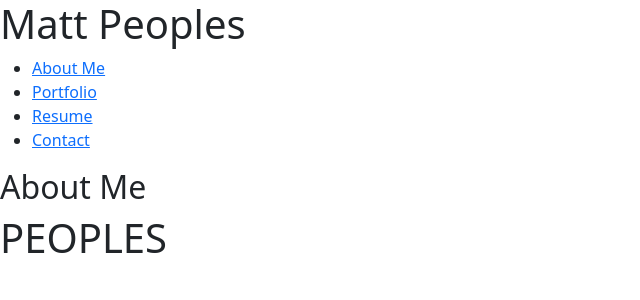
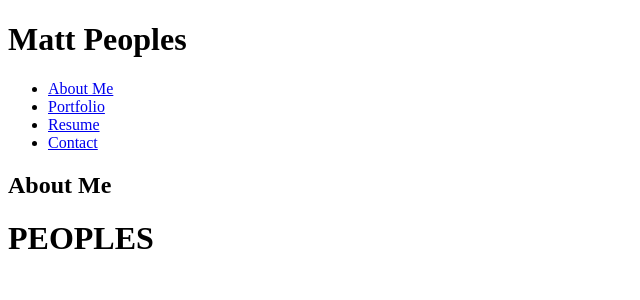
Before and after one commit to peoplesm/peoplesm.github.io, a React (Create React App) app: page / in a window 1280 px wide. Shown: the top 300 px of the page, without its empty margins (0-640 px from the left). Built offline with nearby package versions, Linux system fonts and the light colour scheme.

Commit message:
small deploy changes

```diff
--- a/package.json
+++ b/package.json
@@ -2,7 +2,7 @@
   "name": "react-portfolio",
   "version": "0.1.0",
   "private": true,
-  "homepage": "https://peoplesm.github.io/react-portfolio",
+  "homepage": "https://peoplesm.github.io/",
   "dependencies": {
     "@testing-library/jest-dom": "^5.16.5",
     "@testing-library/react": "^13.4.0",
--- a/public/index.html
+++ b/public/index.html
@@ -10,34 +10,13 @@
       content="Web site created using create-react-app"
     />
     <link rel="apple-touch-icon" href="%PUBLIC_URL%/logo192.png" />
-    <!--
-      manifest.json provides metadata used when your web app is installed on a
-      user's mobile device or desktop. See https://developers.google.com/web/fundamentals/web-app-manifest/
-    -->
+
     <link rel="manifest" href="%PUBLIC_URL%/manifest.json" />
-    <!--
-      Notice the use of %PUBLIC_URL% in the tags above.
-      It will be replaced with the URL of the `public` folder during the build.
-      Only files inside the `public` folder can be referenced from the HTML.
 
-      Unlike "/favicon.ico" or "favicon.ico", "%PUBLIC_URL%/favicon.ico" will
-      work correctly both with client-side routing and a non-root public URL.
-      Learn how to configure a non-root public URL by running `npm run build`.
-    -->
     <title>React App</title>
   </head>
   <body>
     <noscript>You need to enable JavaScript to run this app.</noscript>
-    <div id="app"></div>
-    <!--
-      This HTML file is a template.
-      If you open it directly in the browser, you will see an empty page.
-
-      You can add webfonts, meta tags, or analytics to this file.
-      The build step will place the bundled scripts into the <body> tag.
-
-      To begin the development, run `npm start` or `yarn start`.
-      To create a production bundle, use `npm run build` or `yarn build`.
-    -->
+    <div id="root"></div>
   </body>
 </html>
--- a/src/components/PageContainer.js
+++ b/src/components/PageContainer.js
@@ -9,6 +9,7 @@ import ContactForm from './pages/ContactForm';
 export default function PageContainer() {
   const [currentPage, setCurrentPage] = useState('Home');
 
+  //Rendering based on one value so switch works well and looks cleaner than if/else
   const renderPage = () => {
     switch (currentPage) {
       case 'Home':
--- a/src/index.js
+++ b/src/index.js
@@ -1,7 +1,10 @@
-import { createRoot } from 'react-dom/client';
+import React from 'react';
+import ReactDOM from 'react-dom/client';
 import App from './App';
-import 'bootstrap/dist/css/bootstrap.min.css';
 
-const container = document.getElementById('app');
-const root = createRoot(container);
-root.render(<App />);
+const root = ReactDOM.createRoot(document.getElementById('root'));
+root.render(
+  <React.StrictMode>
+    <App />
+  </React.StrictMode>
+);
```
